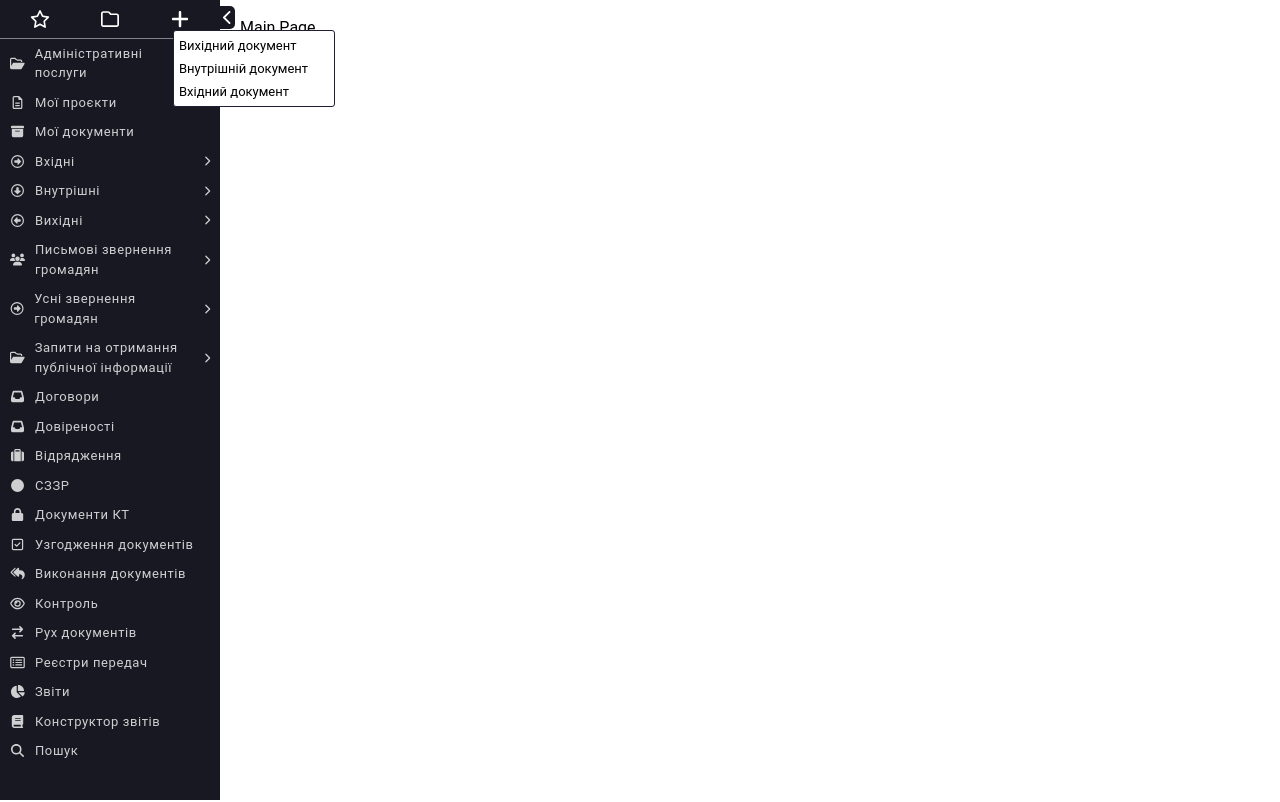
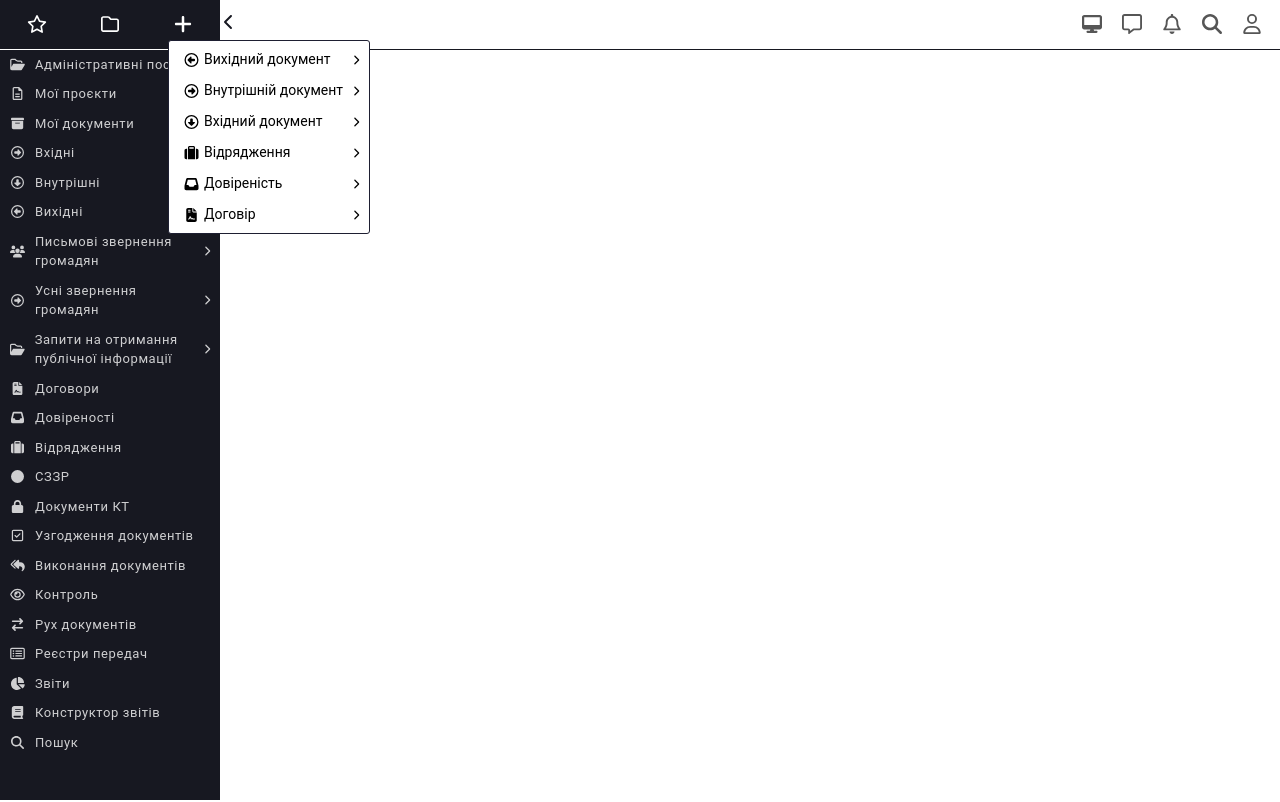
Before and after one commit to radishevskyi/admin-panel, a Next.js app: page / in a window 1280 px wide. Both pictures are taken after a click on the button 179 px from the left and 19 px from the top of the page. Built offline with nearby package versions, Linux system fonts and the light colour scheme.

Commit message:
initial sidebar

```diff
--- a/src/pages/_app.jsx
+++ b/src/pages/_app.jsx
@@ -4,6 +4,7 @@ import '@/shared/assets/styles/layout/layout.scss';
 import '@/shared/components/sidebar/list-item.scss';
 import '@/shared/components/sidebar/sidebar.scss';
 import '@/shared/components/sidebar/header.scss';
+import '@/pages/_index.scss';
 
 export default function App({ Component, pageProps }) {
   return (
--- a/src/pages/_index.scss
+++ b/src/pages/_index.scss
@@ -0,0 +1,21 @@
+.header-item {
+  display: flex;
+  align-items: center;
+  justify-content: flex-end;
+  padding: 10px 8px 10px 30px;
+  border-bottom: 1px solid #171821;
+  position: relative;
+  z-index: 10;
+}
+
+.header-buttons {
+  background: none;
+  border: none;
+  color: rgb(86, 86, 86);
+  cursor: pointer;
+  padding: 4px 10px;
+
+  &:hover {
+    color: #171821;
+  }
+}
--- a/src/pages/index.jsx
+++ b/src/pages/index.jsx
@@ -1,5 +1,8 @@
 import Head from 'next/head';
 import React from 'react';
+import { FontAwesomeIcon } from '@fortawesome/react-fontawesome';
+import { faDesktop, faSearch } from '@fortawesome/free-solid-svg-icons';
+import { faMessage, faBell, faUser } from '@fortawesome/free-regular-svg-icons';
 
 function Index() {
   return (
@@ -9,7 +12,25 @@ function Index() {
         <meta name='description' content='content' />
       </Head>
       <main>
-        <h1>Main Page</h1>
+        <header>
+          <div className='header-item'>
+            <button className='header-buttons'>
+              <FontAwesomeIcon icon={faDesktop} className='icon' />
+            </button>
+            <button className='header-buttons'>
+              <FontAwesomeIcon icon={faMessage} className='icon' />
+            </button>
+            <button className='header-buttons'>
+              <FontAwesomeIcon icon={faBell} className='icon' />
+            </button>
+            <button className='header-buttons'>
+              <FontAwesomeIcon icon={faSearch} className='icon' />
+            </button>
+            <button className='header-buttons'>
+              <FontAwesomeIcon icon={faUser} className='icon' />
+            </button>
+          </div>
+        </header>
       </main>
     </>
   );
--- a/src/shared/assets/styles/layout/layout.scss
+++ b/src/shared/assets/styles/layout/layout.scss
@@ -4,6 +4,5 @@
 }
 
 .content {
-  flex-grow: 1;
-  padding: 20px;
+  flex: 1;
 }
--- a/src/shared/components/sidebar/header.jsx
+++ b/src/shared/components/sidebar/header.jsx
@@ -1,7 +1,12 @@
 import React, { useState } from 'react';
 import { FontAwesomeIcon } from '@fortawesome/react-fontawesome';
-import { faPlus, faChevronLeft } from '@fortawesome/free-solid-svg-icons';
+import {
+  faPlus,
+  faChevronLeft,
+  faChevronRight,
+} from '@fortawesome/free-solid-svg-icons';
 import { faStar, faFolder } from '@fortawesome/free-regular-svg-icons';
+import dropDownMenuList from '@/shared/constants/dropDownMenuList';
 
 function Header({ onToggleSidebar, isCollapsed }) {
   const [isMenuOpen, setIsMenuOpen] = useState(false);
@@ -12,28 +17,32 @@ function Header({ onToggleSidebar, isCollapsed }) {
 
   return (
     <header className={`header ${isCollapsed ? 'collapsed-header' : ''}`}>
-      <button className='header-buttons'>
+      <button className='sidebar-header-buttons'>
         <FontAwesomeIcon icon={faStar} className='icon' />
       </button>
-      <button className='header-buttons'>
+      <button className='sidebar-header-buttons'>
         <FontAwesomeIcon icon={faFolder} className='icon folder' />
       </button>
-      <button className='header-buttons'>
-        <FontAwesomeIcon icon={faPlus} onClick={toggleMenu} className='icon' />
+      <button className='sidebar-header-buttons' onClick={toggleMenu}>
+        <FontAwesomeIcon icon={faPlus} className='icon' />
       </button>
       {isMenuOpen && (
         <div className={`dropdown-menu ${isCollapsed ? 'collapsed-menu' : ''}`}>
-          <ul>
-            <li>Вихідний документ</li>
-            <li>Внутрішній документ</li>
-            <li>Вхідний документ</li>
+          <ul className='dropdown-menu-list'>
+            {dropDownMenuList.map((item) => (
+              <li className='dropdown-menu-list-item'>
+                <FontAwesomeIcon icon={item.icon} className='menu-icons' />
+                <span className='dropdown-menu-item'>{item.text}</span>
+                <FontAwesomeIcon
+                  icon={faChevronRight}
+                  className={`dropdown-menu-arrow`}
+                />
+              </li>
+            ))}
           </ul>
         </div>
       )}
-      <button
-        className={`button-collapse ${isCollapsed ? 'collapsed-position' : ''}`}
-        onClick={onToggleSidebar}
-      >
+      <button className={`button-collapse`} onClick={onToggleSidebar}>
         <FontAwesomeIcon
           icon={faChevronLeft}
           className={`chevron-icon ${isCollapsed ? 'is--collapsed' : ''}`}
--- a/src/shared/components/sidebar/header.scss
+++ b/src/shared/components/sidebar/header.scss
@@ -2,26 +2,19 @@
   display: flex;
   justify-content: space-around;
   position: relative;
-  padding: 5px;
+  align-items: center;
+  padding: 10px 0;
+  flex-shrink: 0;
+  border-bottom: 0.5px solid white;
 
   &.collapsed-header {
     flex-direction: column;
-    align-items: center;
     gap: 10px;
-  }
-
-  &::after {
-    content: '';
-    position: absolute;
-    left: 0;
-    bottom: 0;
-    width: 100%;
-    height: 0.1px;
-    background-color: rgba(255, 255, 255, 0.468);
+    width: 60px;
   }
 }
 
-.header-buttons {
+.sidebar-header-buttons {
   background: none;
   border: none;
   color: white;
@@ -47,55 +40,72 @@
 
 .dropdown-menu {
   position: absolute;
-  top: 30px;
-  right: -115px;
+  top: 40px;
+  right: -150px;
   background-color: white;
   border: 1px solid #1e1f32;
   border-radius: 3px;
-  width: 160px;
+  width: 200px;
   z-index: 1000;
 
   &.collapsed-menu {
-    top: 105px;
-    right: -130px;
+    top: 115px;
+    right: -160px;
   }
 
   ul {
     padding: 3px 0;
   }
+}
 
-  li {
-    padding: 5px;
-    color: black;
-    cursor: pointer;
-    font-size: 13px;
+.dropdown-menu-list {
+  line-height: 1.5;
+  user-select: none;
+  padding: 5px 10px;
+  color: black;
+  cursor: pointer;
+  font-size: 14px;
+  width: 100%;
+}
 
-    &:hover {
-      background-color: rgba(0, 0, 0, 0.09);
-    }
+.dropdown-menu-list-item {
+  padding: 5px 10px 5px 15px;
+  display: flex;
+  align-items: center;
+
+  &:hover {
+    background-color: rgba(0, 0, 0, 0.09);
   }
 }
 
+.dropdown-menu-item {
+  padding-left: 5px;
+}
+
+.dropdown-menu-arrow {
+  font-size: 10px;
+  margin-left: auto;
+}
+
 .button-collapse {
+  top: 10px;
+  left: 100%;
+  display: flex;
+  align-items: center;
   border: none;
-  color: white;
-  font-size: 15px;
+  color: #171821;
+  font-size: 16px;
   cursor: pointer;
   position: absolute;
-  right: -15px;
-  top: 6px;
-  background-color: #171821;
+  background-color: transparent;
   border-top-right-radius: 5px;
   border-bottom-right-radius: 5px;
-  padding: 3px;
+  padding: 4px;
+  z-index: 11;
 
   &:hover {
-    background-color: rgba(0, 0, 0, 0.575);
+    background-color: rgba(0, 0, 0, 0.129);
   }
-}
-
-.collapsed-position {
-  right: -25px;
 }
 
 .chevron-icon {
--- a/src/shared/components/sidebar/list-item.jsx
+++ b/src/shared/components/sidebar/list-item.jsx
@@ -1,24 +1,24 @@
-import { useState } from 'react';
 import { FontAwesomeIcon } from '@fortawesome/react-fontawesome';
 import { faChevronRight } from '@fortawesome/free-solid-svg-icons';
 
-function ListItem({ id, text, icon, isSidebarCollapsed, subMenu }) {
-  const [isOpen, setIsOpen] = useState(false);
-
-  const toggleOpen = () => {
-    setIsOpen(!isOpen);
-  };
-
+function ListItem({
+  text,
+  icon,
+  isSidebarCollapsed,
+  subMenu,
+  onClick,
+  isOpen,
+}) {
   return (
     <li className='list-item-container'>
       <div
         className={`sidebar-list-item ${isSidebarCollapsed ? 'collapsed' : ''}`}
-        onClick={toggleOpen}
+        onClick={onClick}
       >
-        <FontAwesomeIcon icon={icon} className='icons' />
+        <FontAwesomeIcon icon={icon} className='menu-icons' />
         {!isSidebarCollapsed && (
           <>
-            <span className='admin-services'>{text}</span>
+            <span className='menu-item'>{text}</span>
             {subMenu && (
               <FontAwesomeIcon
                 icon={faChevronRight}
@@ -36,7 +36,14 @@ function ListItem({ id, text, icon, isSidebarCollapsed, subMenu }) {
         >
           {subMenu.map((subItem) => (
             <li key={subItem.id} className='sidebar-list-item'>
-              <span className='admin-services'>{subItem.text}</span>
+              <div className='submenu-item'>
+                <FontAwesomeIcon
+                  icon={subItem.icon}
+                  className='submenu-icons'
+                />
+                <span>{subItem.text}</span>
+              </div>
+              <FontAwesomeIcon icon={subItem.iconArrow} className='arrow' />
             </li>
           ))}
         </ul>
--- a/src/shared/components/sidebar/list-item.scss
+++ b/src/shared/components/sidebar/list-item.scss
@@ -1,28 +1,5 @@
 .list-item-container {
   position: relative;
-
-  &:hover {
-    .submenu.is--sidebar-collapsed {
-      display: block;
-      position: absolute;
-      left: 30px;
-      top: 0;
-      background-color: #1e2131;
-      font-size: 12px;
-      z-index: 1000;
-    }
-  }
-}
-
-.submenu {
-  list-style-type: none;
-  position: relative;
-  display: none;
-  background-color: rgba(128, 128, 128, 0.11);
-
-  &:not(.is--sidebar-collapsed).is--open {
-    display: block;
-  }
 }
 
 .sidebar-list-item {
@@ -60,11 +37,30 @@
   }
 }
 
-.icons {
+.menu-icons {
   width: 15px;
 }
 
-.admin-services {
-  margin: 0;
-  padding: 0 10px;
+.menu-item {
+  padding-left: 10px;
 }
+
+.submenu {
+  list-style-type: none;
+  position: relative;
+  display: none;
+  background-color: rgba(128, 128, 128, 0.11);
+
+  &:not(.is--sidebar-collapsed).is--open {
+    display: block;
+  }
+}
+
+.submenu-item {
+  padding-left: 15px;
+}
+
+.submenu-icons {
+  width: 15px;
+  margin-right: 7px;
+}
--- a/src/shared/components/sidebar/sidebar.jsx
+++ b/src/shared/components/sidebar/sidebar.jsx
@@ -7,7 +7,10 @@ function Sidebar() {
   const [openItemId, setOpenItemId] = useState(null);
   const [isCollapsed, setIsCollapsed] = useState(false);
 
-  const handleToggle = (id) => {
+  const handleToggle = (id) => () => {
+    if (isCollapsed) {
+      setIsCollapsed(false);
+    }
     setOpenItemId(openItemId === id ? null : id);
   };
 
@@ -27,11 +30,14 @@ function Sidebar() {
         >
           {menuList.map((item) => (
             <ListItem
+              key={item.id}
               text={item.text}
               id={item.id}
               icon={item.icon}
               subMenu={item.subMenu}
               isSidebarCollapsed={isCollapsed}
+              onClick={handleToggle(item.id)}
+              isOpen={openItemId === item.id}
             />
           ))}
         </ul>
--- a/src/shared/components/sidebar/sidebar.scss
+++ b/src/shared/components/sidebar/sidebar.scss
@@ -17,8 +17,9 @@
   font-size: 13px;
   cursor: pointer;
   height: calc(100vh - 48px);
-  overflow: auto;
+  overflow-y: auto;
   scrollbar-width: thin;
+  scrollbar-color: darkgrey #f1f1f1;
 
   &.sidebar-collapsed {
     display: flex;
--- /dev/null
+++ b/src/shared/constants/dropDownMenuList.js
@@ -0,0 +1,21 @@
+import {
+  faFileContract,
+  faInbox,
+  faSuitcase,
+} from '@fortawesome/free-solid-svg-icons';
+import {
+  faArrowAltCircleRight,
+  faArrowAltCircleDown,
+  faArrowAltCircleLeft,
+} from '@fortawesome/free-regular-svg-icons';
+
+const dropDownMenuList = [
+  { id: 1, icon: faArrowAltCircleLeft, text: 'Вихідний документ' },
+  { id: 2, icon: faArrowAltCircleRight, text: 'Внутрішній документ' },
+  { id: 3, icon: faArrowAltCircleDown, text: 'Вхідний документ' },
+  { id: 4, icon: faSuitcase, text: 'Відрядження' },
+  { id: 5, icon: faInbox, text: 'Довіреність' },
+  { id: 6, icon: faFileContract, text: 'Договір' },
+];
+
+export default dropDownMenuList;
--- a/src/shared/constants/menuList.js
+++ b/src/shared/constants/menuList.js
@@ -1,8 +1,10 @@
 import {
   faArchive,
   faBook,
+  faChevronRight,
   faCircle,
   faExchange,
+  faFileContract,
   faInbox,
   faLock,
   faPieChart,
@@ -28,7 +30,12 @@ const menuList = [
     icon: faFolderOpen,
     text: 'Адміністративні послуги',
     subMenu: [
-      { id: 1.1, text: 'Зареєстровані' },
+      {
+        id: 1.1,
+        text: 'Зареєстровані',
+        icon: faFolderOpen,
+        iconArrow: faChevronRight,
+      },
       { id: 1.2, text: 'На редагуванні' },
       { id: 1.3, text: 'Мені на розгляд' },
       { id: 1.4, text: 'Розглянуті мною' },
@@ -42,7 +49,12 @@ const menuList = [
     icon: faArrowAltCircleRight,
     text: 'Вхідні',
     subMenu: [
-      { id: 4.1, text: 'Зареєстровані' },
+      {
+        id: 4.1,
+        text: 'Зареєстровані',
+        icon: faFolderOpen,
+        iconArrow: faChevronRight,
+      },
       { id: 4.2, text: 'На редагуванні' },
       { id: 4.3, text: 'Мені на розгляд' },
       { id: 4.4, text: 'Розглянуті мною' },
@@ -54,7 +66,12 @@ const menuList = [
     icon: faArrowAltCircleDown,
     text: 'Внутрішні',
     subMenu: [
-      { id: 5.1, text: 'Зареєстровані' },
+      {
+        id: 5.1,
+        text: 'Зареєстровані',
+        icon: faFolderOpen,
+        iconArrow: faChevronRight,
+      },
       { id: 5.2, text: 'На редагуванні' },
       { id: 5.3, text: 'Мені на розгляд' },
       { id: 5.4, text: 'Повернуті з розгляду' },
@@ -71,7 +88,12 @@ const menuList = [
     icon: faArrowAltCircleLeft,
     text: 'Вихідні',
     subMenu: [
-      { id: 6.1, text: 'Зареєстровані' },
+      {
+        id: 6.1,
+        text: 'Зареєстровані',
+        icon: faFolderOpen,
+        iconArrow: faChevronRight,
+      },
       { id: 6.2, text: 'На редагуванні' },
       { id: 6.3, text: 'Повернуті з реєстрації' },
       { id: 6.4, text: 'Мені на підприсання' },
@@ -87,7 +109,12 @@ const menuList = [
     icon: faUsers,
     text: 'Письмові звернення громадян',
     subMenu: [
-      { id: 7.1, text: 'Зареєстровані' },
+      {
+        id: 7.1,
+        text: 'Зареєстровані',
+        icon: faFolderOpen,
+        iconArrow: faChevronRight,
+      },
       { id: 7.2, text: 'На редагуванні' },
       { id: 7.3, text: 'Мені на розгляд' },
       { id: 7.4, text: 'Розглянуті мною' },
@@ -99,7 +126,12 @@ const menuList = [
     icon: faArrowAltCircleRight,
     text: 'Усні звернення громадян',
     subMenu: [
-      { id: 8.1, text: 'Зареєстровані' },
+      {
+        id: 8.1,
+        text: 'Зареєстровані',
+        icon: faFolderOpen,
+        iconArrow: faChevronRight,
+      },
       { id: 8.2, text: 'На редагуванні' },
       { id: 8.3, text: 'Мені на розгляд' },
       { id: 8.4, text: 'Мені на виконання' },
@@ -112,14 +144,19 @@ const menuList = [
     icon: faFolderOpen,
     text: 'Запити на отримання публічної інформації',
     subMenu: [
-      { id: 9.1, text: 'Зареєстровані' },
+      {
+        id: 9.1,
+        text: 'Зареєстровані',
+        icon: faFolderOpen,
+        iconArrow: faChevronRight,
+      },
       { id: 9.2, text: 'На редагуванні' },
       { id: 9.3, text: 'Мені на розгляд' },
       { id: 9.4, text: 'Розглянуті мною' },
       { id: 9.5, text: 'Повернуті з розгляду' },
     ],
   },
-  { id: 10, icon: faInbox, text: 'Договори' },
+  { id: 10, icon: faFileContract, text: 'Договори' },
   { id: 11, icon: faInbox, text: 'Довіреності' },
   { id: 12, icon: faSuitcase, text: 'Відрядження' },
   { id: 13, icon: faCircle, text: 'СЗЗР' },
```
